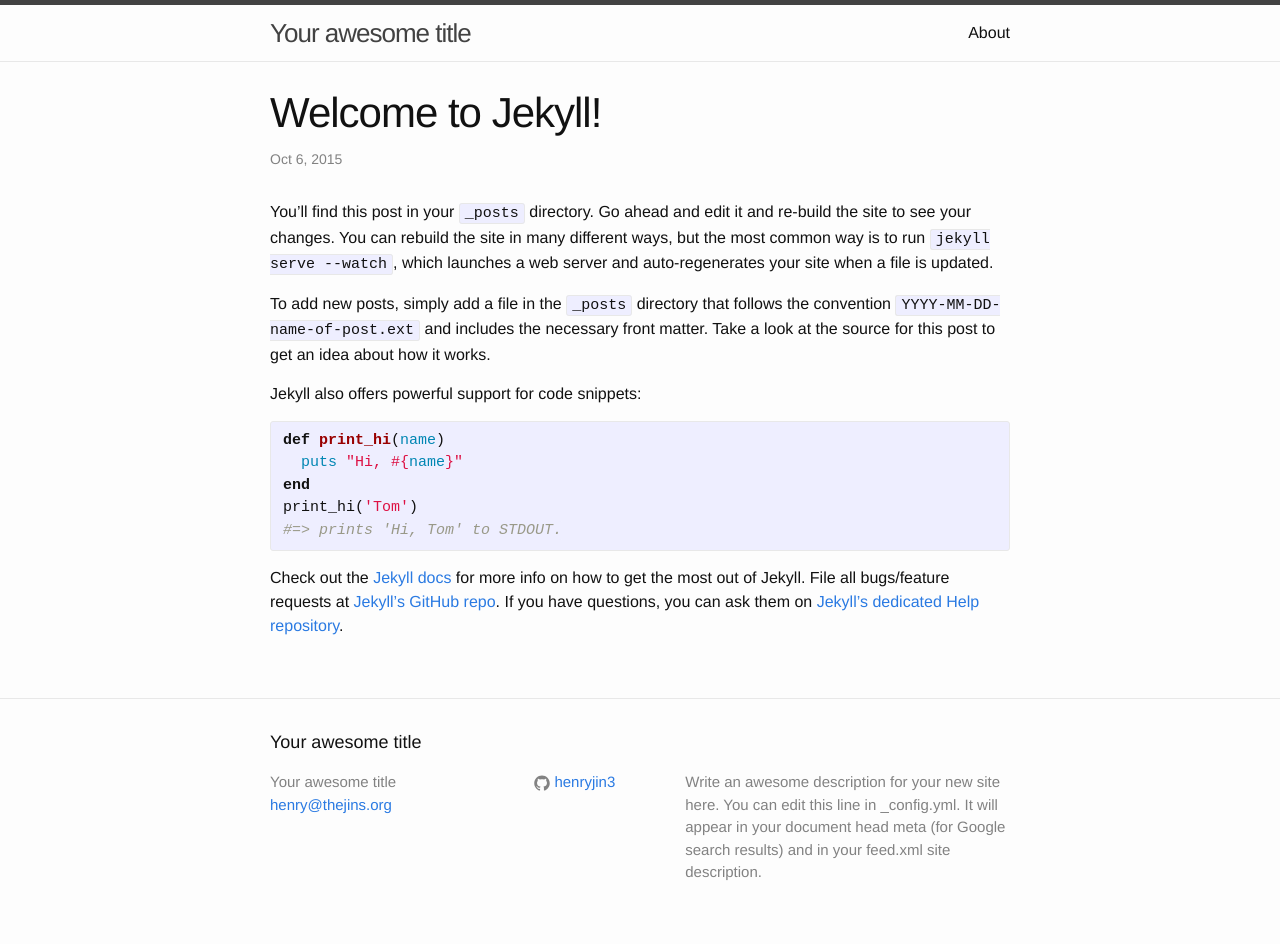
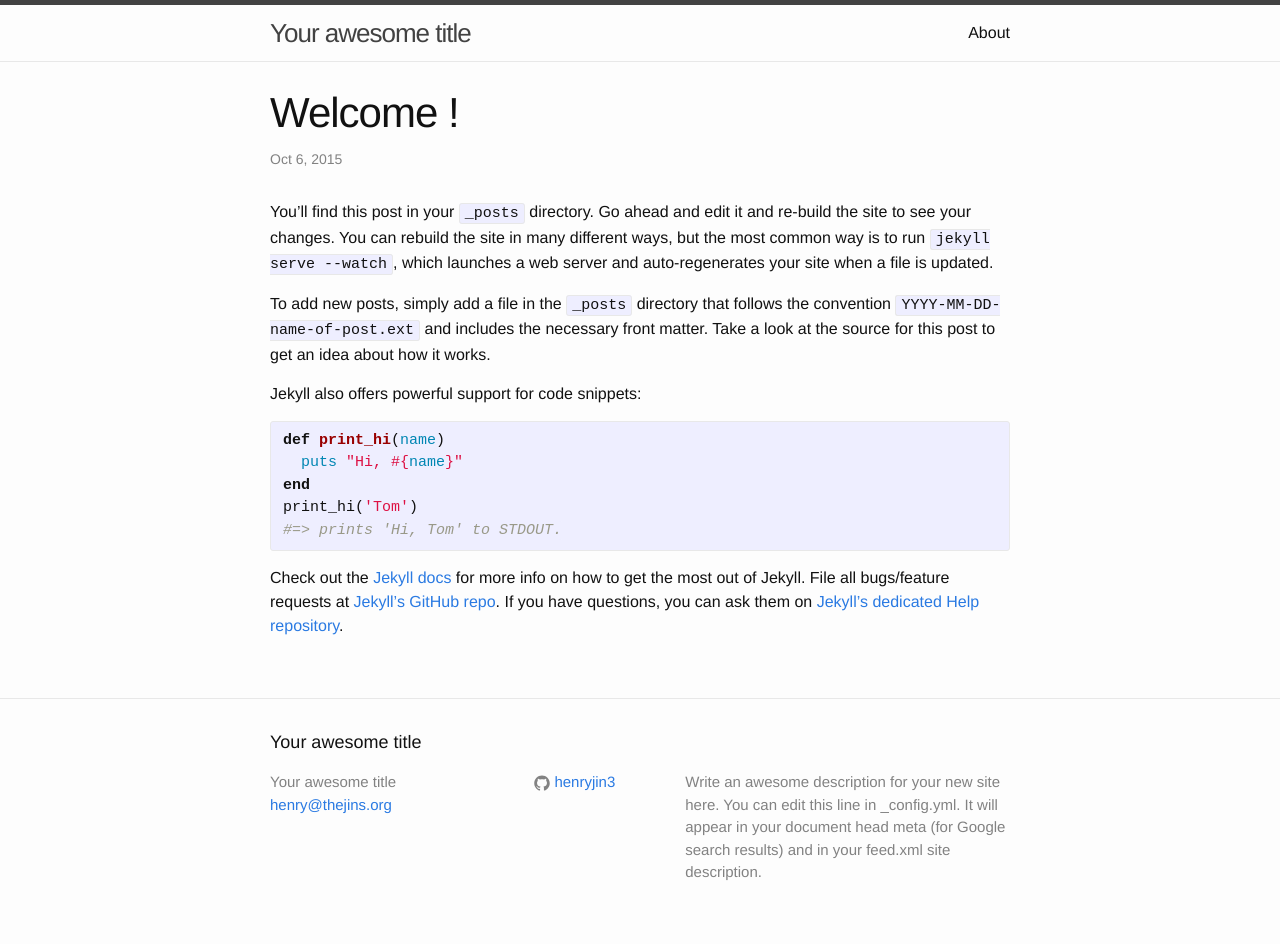
Before and after one commit to henryjin3/henryjin3.github.io, a Jekyll site: the page built from _posts/2015-10-06-welcome-to-jekyll.markdown, in a window 1280 px wide. Built offline with Jekyll 4.4.1, drawn with Linux system fonts in a browser that asks for light colours.

```diff
--- a/_config.yml
+++ b/_config.yml
@@ -7,7 +7,6 @@ description: > # this means to ignore newlines until "baseurl:"
   Google search results) and in your feed.xml site description.
 baseurl: "" # the subpath of your site, e.g. /blog/
 url: "http://yourdomain.com" # the base hostname & protocol for your site
-twitter_username: jekyllrb
 github_username:  henryjin3
 
 # Build settings
--- a/_posts/2015-10-06-welcome-to-jekyll.markdown
+++ b/_posts/2015-10-06-welcome-to-jekyll.markdown
@@ -1,6 +1,6 @@
 ---
 layout: post
-title:  "Welcome to Jekyll!"
+title:  "Welcome !"
 date:   2015-10-06 11:12:08
 categories: jekyll update
 ---
```
